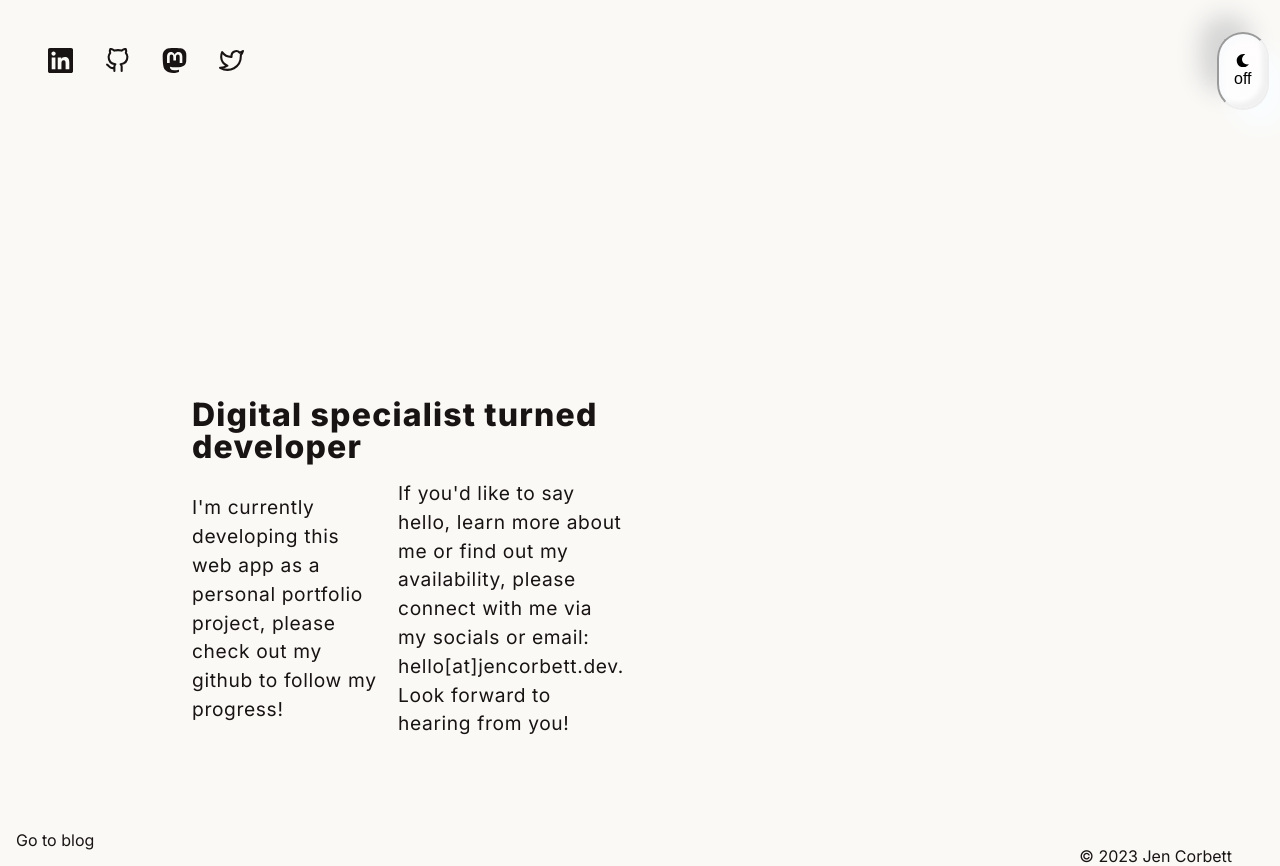
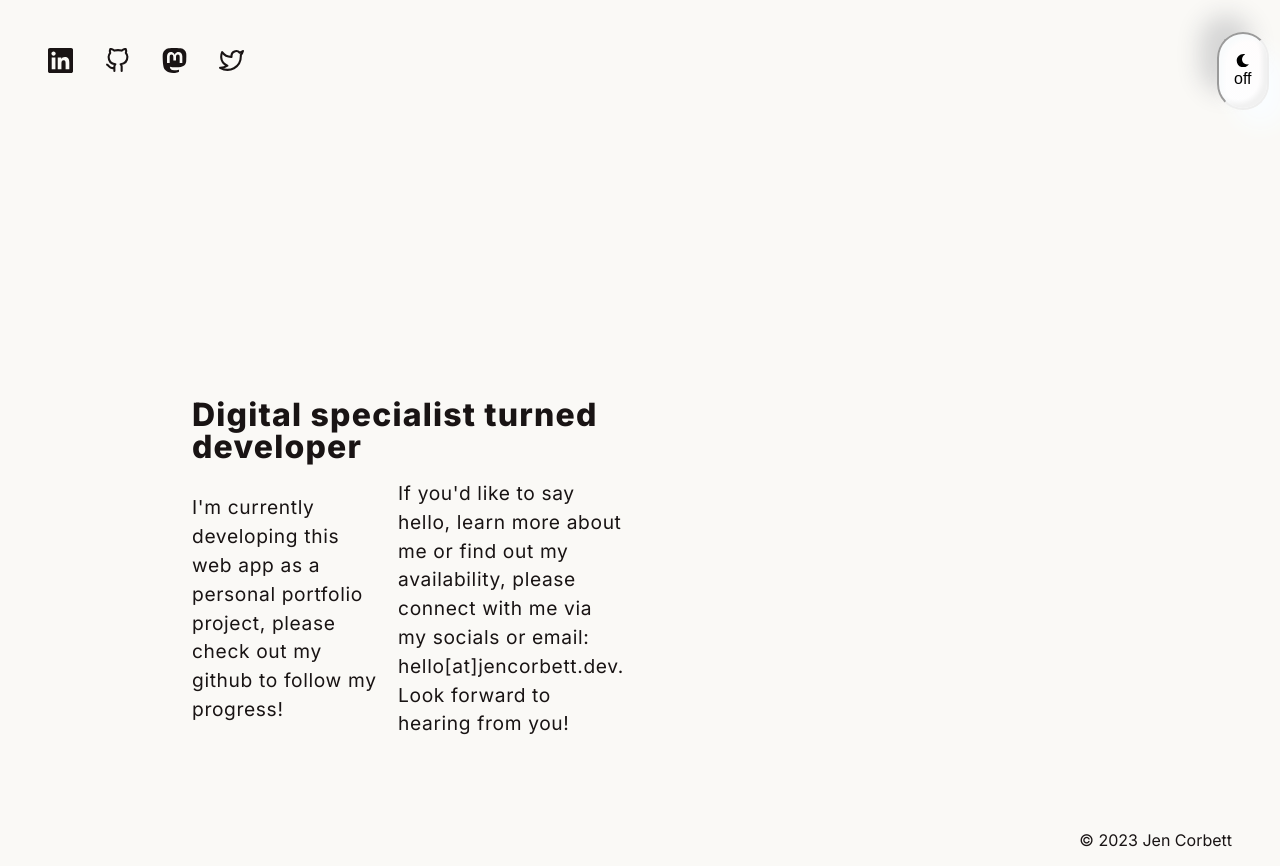
Before and after one commit to ajenstory/jencorbett.dev, a Next.js app in the folder app/: page / in a window 1280 px wide. Built offline with nearby package versions, Linux system fonts and the light colour scheme.

Commit message:
Comment out blog

```diff
--- a/app/components/layout.js
+++ b/app/components/layout.js
@@ -22,13 +22,19 @@ const Layout = ({ children, page, home }) => (
           <div>
             <Header home />
 
-            <MainContent home children={children} />
+            <MainContent
+              home
+              children={children}
+            />
           </div>
         ) : (
           page && (
             <div>
               <Header page />
-              <MainContent page children={children} />
+              <MainContent
+                page
+                children={children}
+              />
             </div>
           )
         )}
@@ -36,7 +42,7 @@ const Layout = ({ children, page, home }) => (
     </div>
     <div className={layoutStyles.footer}>
       <nav className={layoutStyles.footerNav}>
-        {home && <Link href="/posts">Go to blog</Link>}
+        {/* {home && <Link href="/posts">Go to blog</Link>} */}
         {page && <Link href="/">← Back to home</Link>}
       </nav>
       <Footer />
```
